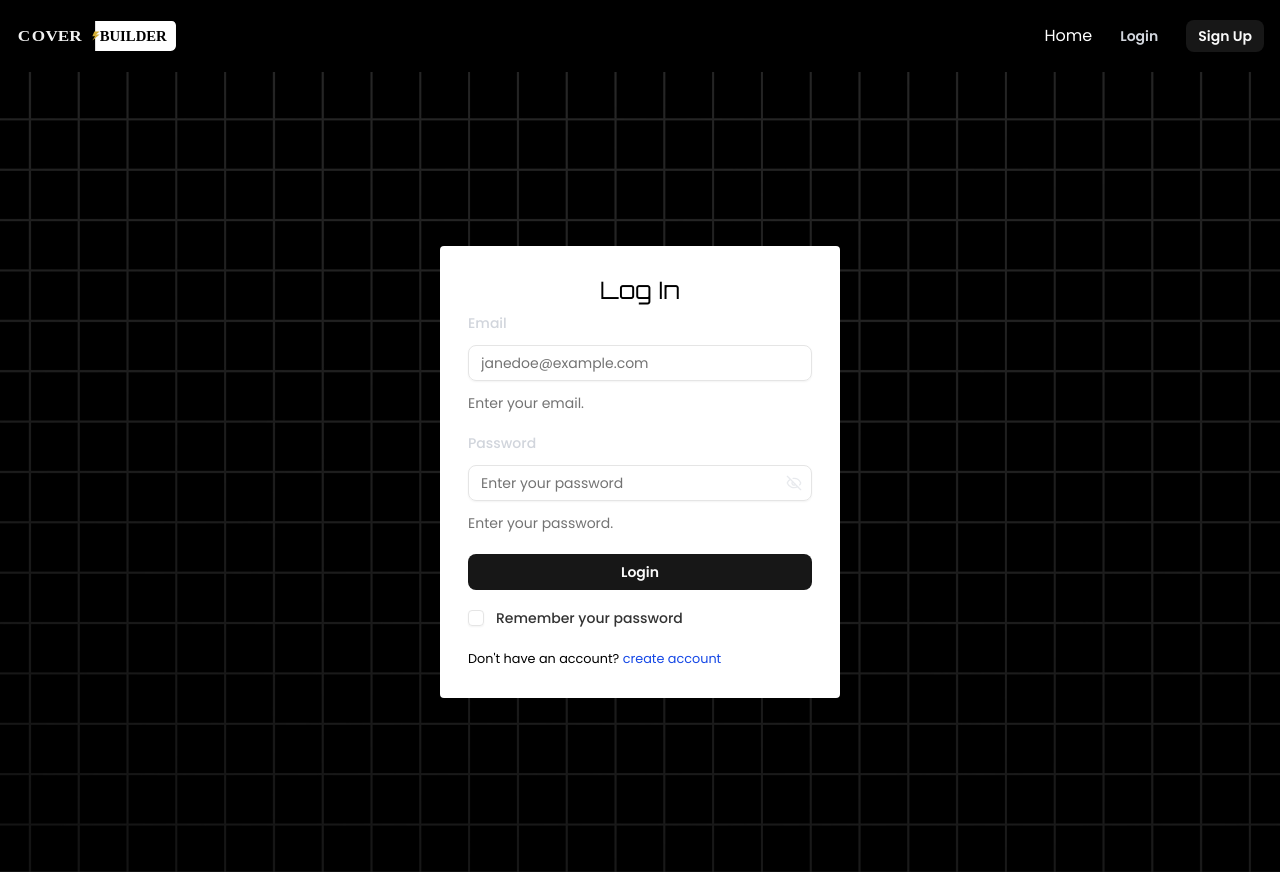
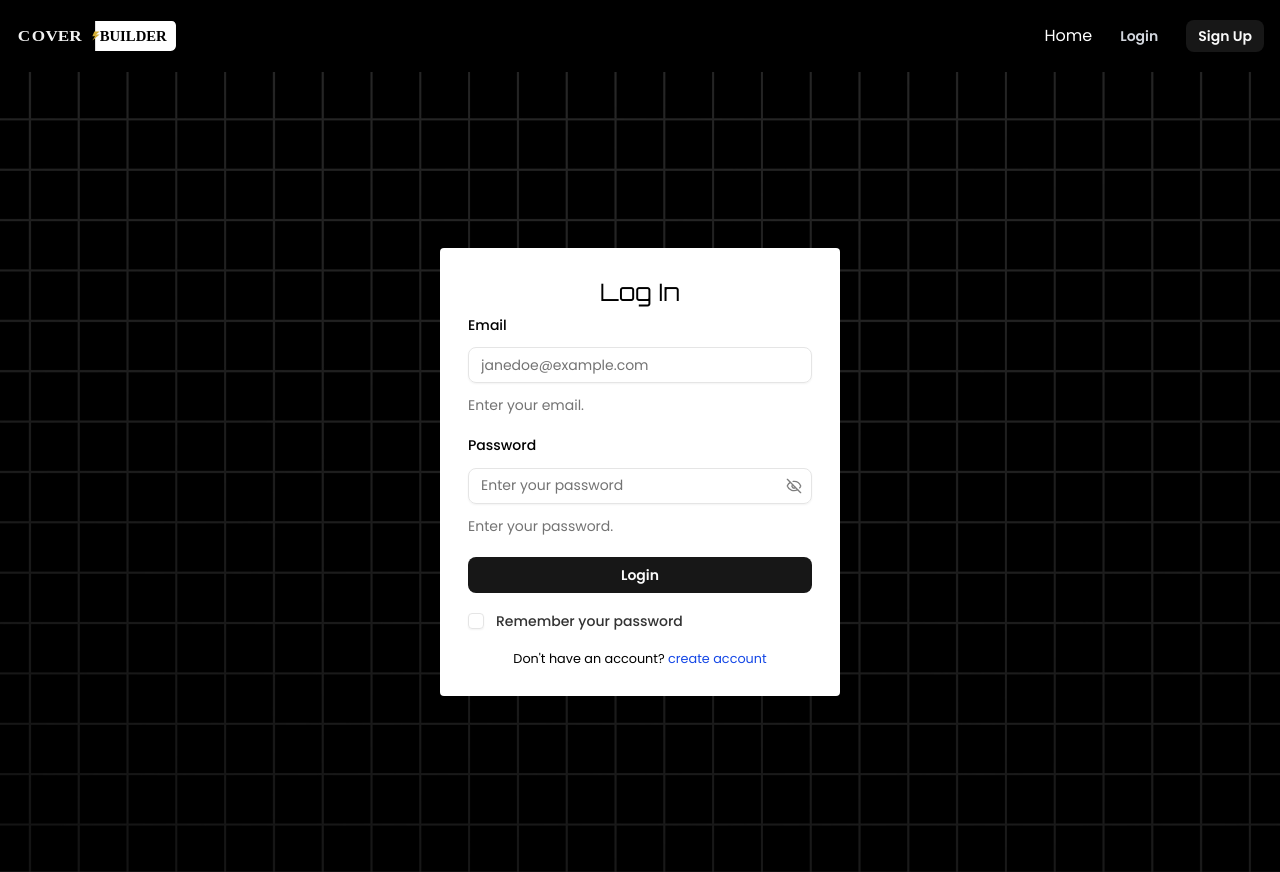
Before and after one commit to ojugo007/cover-builder, a React (Vite) app: page /auth/login in a window 1280 px wide. Built offline with nearby package versions, Linux system fonts and the light colour scheme.

Commit message:
feat:fixed auth flow by replacing useNavigate with window.location.href

```diff
--- a/src/pages/Login.tsx
+++ b/src/pages/Login.tsx
@@ -107,7 +107,8 @@ const Login = () => {
                 navigator.credentials.store(cred);
 
             }
-            Navigate("/upload", { replace: true })
+            window.location.href= "/upload"
+            // Navigate("/upload", { replace: true })
         } catch (error: any) {
             console.error("Form submission error", error);
             toast(
@@ -128,14 +129,14 @@ const Login = () => {
 
 
     return (
-        <div className='max-w-full min-h-screen relative bg-[url(/grid.png)] bg-cover bg-center bg-no-repeat flex items-center justify-center px-4'>
+        <div className='w-full min-h-screen relative bg-[url(/grid.png)] bg-cover bg-center bg-no-repeat flex items-center justify-center px-4 py-8'>
             {/* overlay */}
             <div className='absolute inset-0 bg-black/60 w-full'></div>
-            <div className='relative z-10 w-full h-full bg-white max-w-[400px] mx-auto p-7 rounded'>
+            <div className='relative z-10 w-full bg-white max-w-[400px] mx-auto p-7 rounded'>
                 <h3 className="text-black text-2xl text-center pb-2">Log In</h3>
 
                 <Form {...form}>
-                    <form onSubmit={form.handleSubmit(onSubmit)} className="space-y-5 max-w-3xl mx-auto">
+                    <form onSubmit={form.handleSubmit(onSubmit)} className="space-y-5 mx-auto text-black">
                         <Field>
                             <FieldLabel htmlFor="email">Email</FieldLabel>
                             <Input
@@ -168,7 +169,7 @@ const Login = () => {
                             <Label htmlFor="remember_password" className="text-[#333]">Remember your password</Label>
                         </div>
 
-                        <small className="text-black">Don't have an account?
+                        <small className="text-black block text-center">Don't have an account?
                             {" "}<Link to="/auth/signup" className="text-blue-700">create account</Link>
                         </small>
 
--- a/src/pages/Signup.tsx
+++ b/src/pages/Signup.tsx
@@ -77,8 +77,9 @@ const Signup = () => {
                     duration: 5000,
                 }
             )
+            window.location.href = "/complete-profile"
 
-            Navigate("/complete-profile", {replace:true})
+            // Navigate("/complete-profile", {replace:true})
         } catch (error: any) {
             console.error("Form submission error", error);
             toast(
@@ -99,20 +100,20 @@ const Signup = () => {
 
 
     return (
-        <div className='max-w-full min-h-screen relative bg-[url(/grid.png)] bg-cover bg-center bg-no-repeat flex items-center justify-center px-4'>
+        <div className='w-full min-h-screen relative bg-[url(/grid.png)] bg-cover bg-center bg-no-repeat flex items-center justify-center px-4 py-8'>
             {/* overlay */}
             <div className='absolute inset-0 bg-black/60 w-full'></div>
-            <div className='relative z-10 w-full h-full bg-white max-w-[400px] mx-auto p-7 rounded'>
+            <div className='relative z-10 w-full bg-white max-w-[400px] mx-auto p-7 rounded'>
                 <h3 className="text-black text-2xl text-center pb-2">Create Account</h3>
 
                 <Form {...form}>
-                    <form onSubmit={form.handleSubmit(onSubmit)} className="space-y-5 max-w-3xl mx-auto">
+                    <form onSubmit={form.handleSubmit(onSubmit)} className="space-y-5 mx-auto text-black">
                         <Field>
                             <FieldLabel htmlFor="email">Fullname</FieldLabel>
                             <Input
                                 id="fullname"
                                 placeholder="Jane Doe"
-
+                                className="text-black"
                                 {...form.register("fullname")}
                             />
                             <FieldDescription>Enter First Name and Last Name.</FieldDescription>
@@ -137,14 +138,14 @@ const Signup = () => {
                                 {...form.register("password")}
                                 value={password}
                                 onChange={(e) => setPassword(e.target.value)}
-                                autoComplete="password"
+                                autoComplete="new-password"
                             />
                             <FieldDescription>Enter your password.</FieldDescription>
                             <FieldError>{form.formState.errors.password?.message}</FieldError>
                         </Field>
                         <Button type="submit" className="w-full cursor-pointer">{isLoading?(<img src="/loader.gif" width={30}/> ):(<p>Sign up</p>)}</Button>
 
-                        <small className="text-black">Already have an account?
+                        <small className="text-black block text-center">Already have an account?
                             {" "}<Link to="/auth/login" className="text-blue-700">sign in</Link>
                         </small>
 
```
